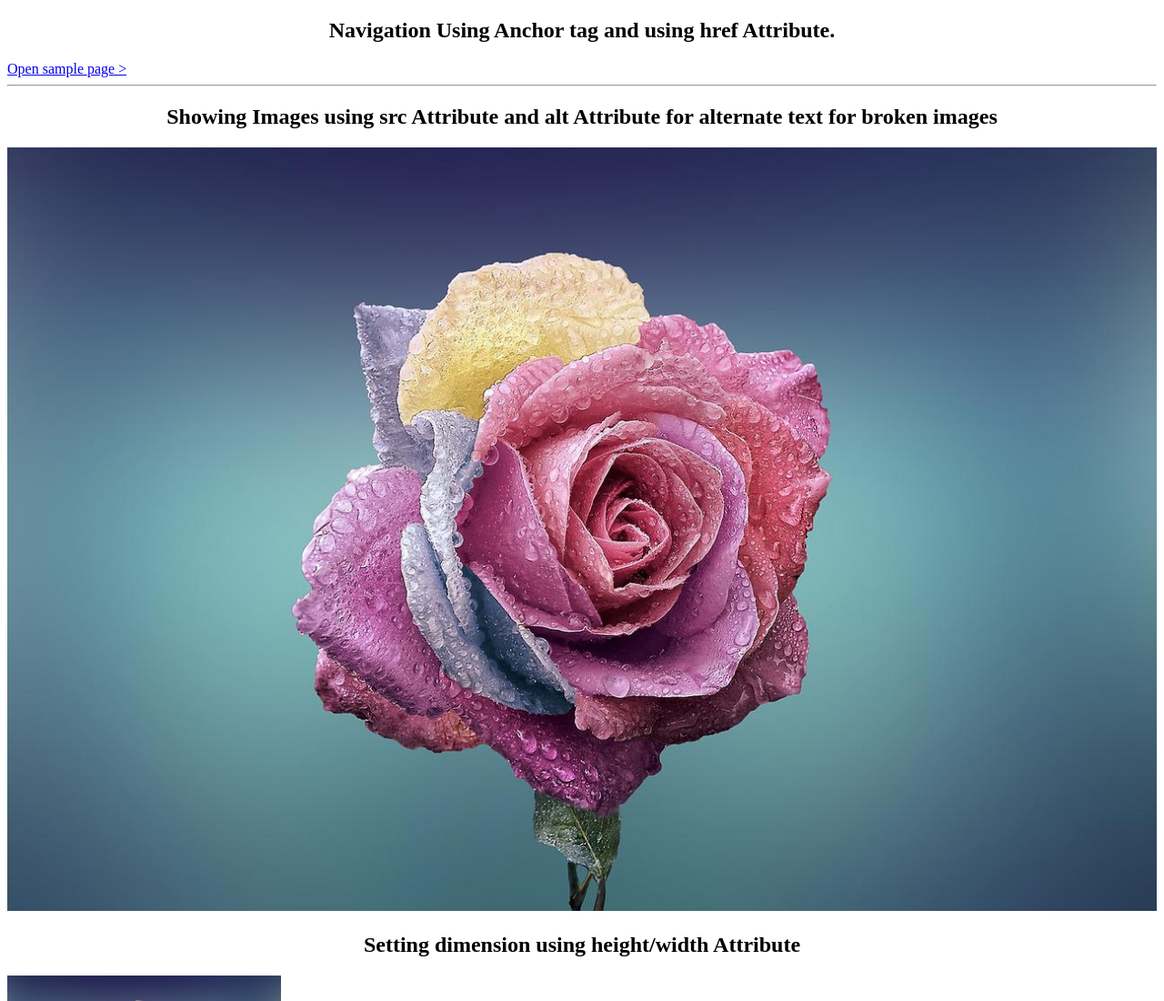
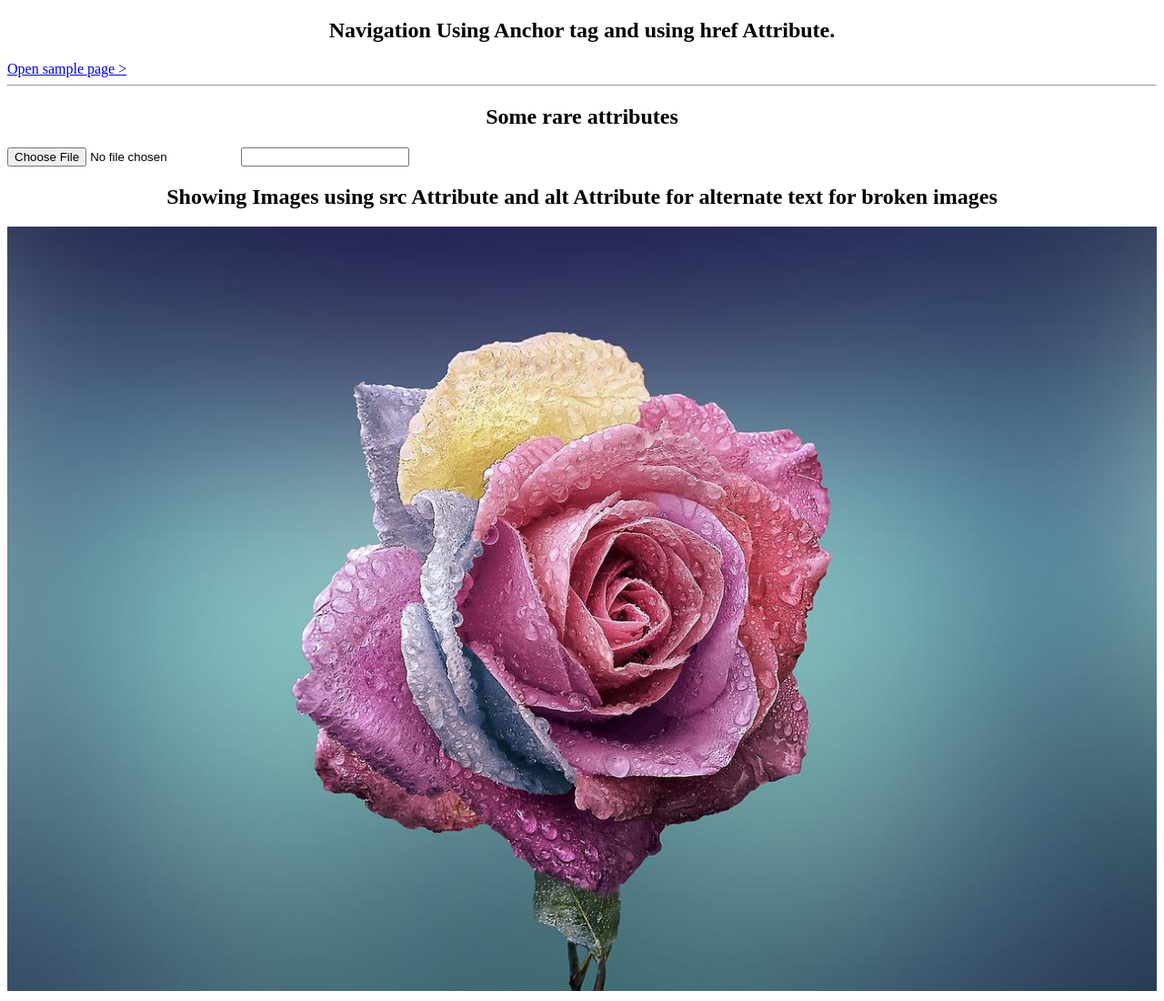
Before and after one commit to Ninja-Vikash/HTML-Mastery-Guide, a plain HTML site: page 03 - Attributes/index.html in a window 1280 px wide. Shown: the top 1100 px of the page at 91% size. Drawn offline with Linux system fonts and the light colour scheme.

Commit message:
new attribute added in input tag

```diff
--- a/03 - Attributes/index.html
+++ b/03 - Attributes/index.html
@@ -12,6 +12,11 @@
     <a href="sample.html">Open sample page &gt;</a> <!--Links another HTML document -->
 
     <hr>
+
+    <!-- Attributes for input tags -->
+    <h2>Some rare attributes</h2>
+    <input type="file" accept=" .jpg">
+    <input type="text" inputmode="numeric">
 
     <!-- Attributes for media files -->
     <h2>Showing Images using src Attribute and alt Attribute for alternate text for broken images</h2>
```
Also changed, not shown: 1 other file.
